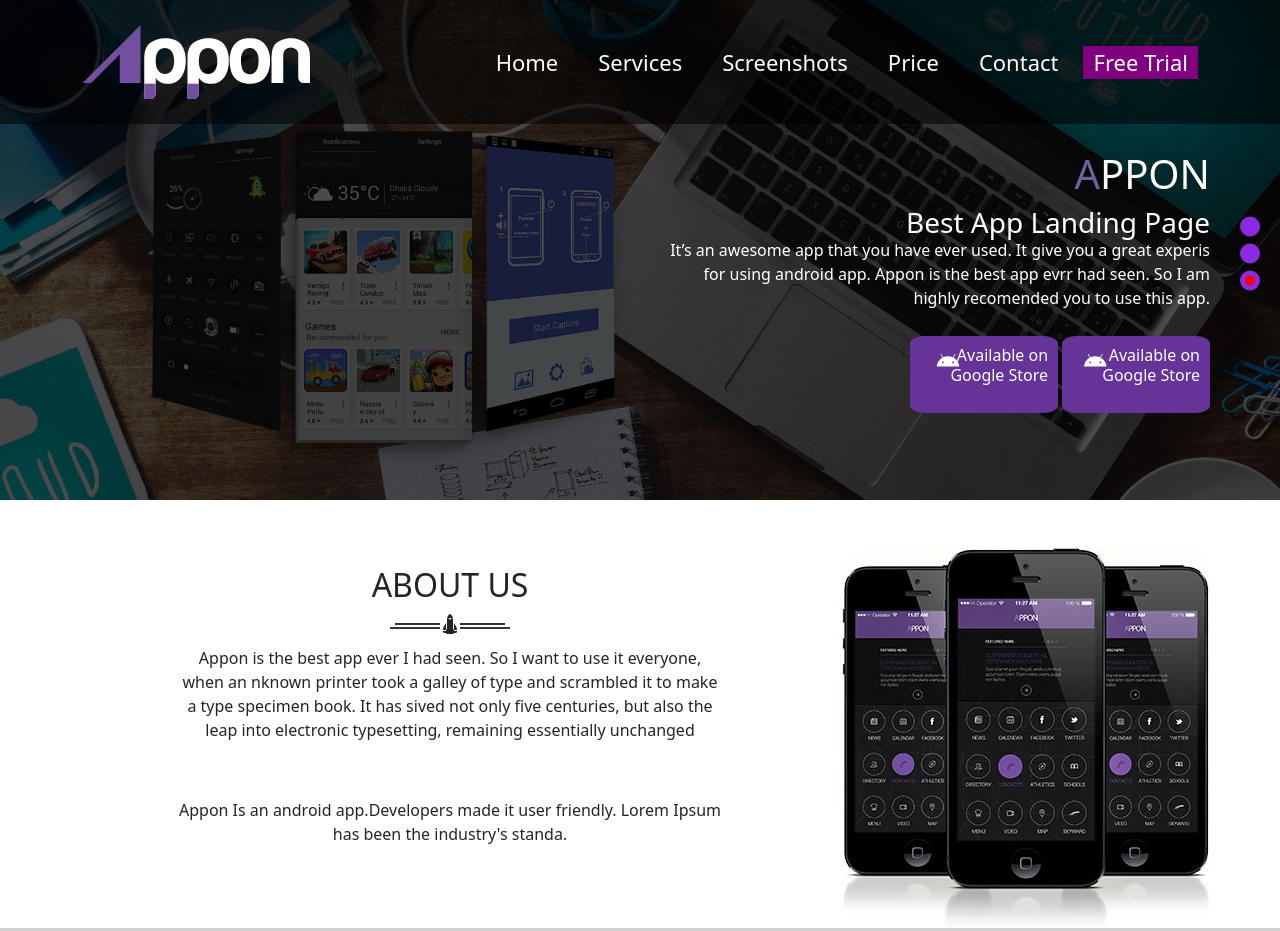
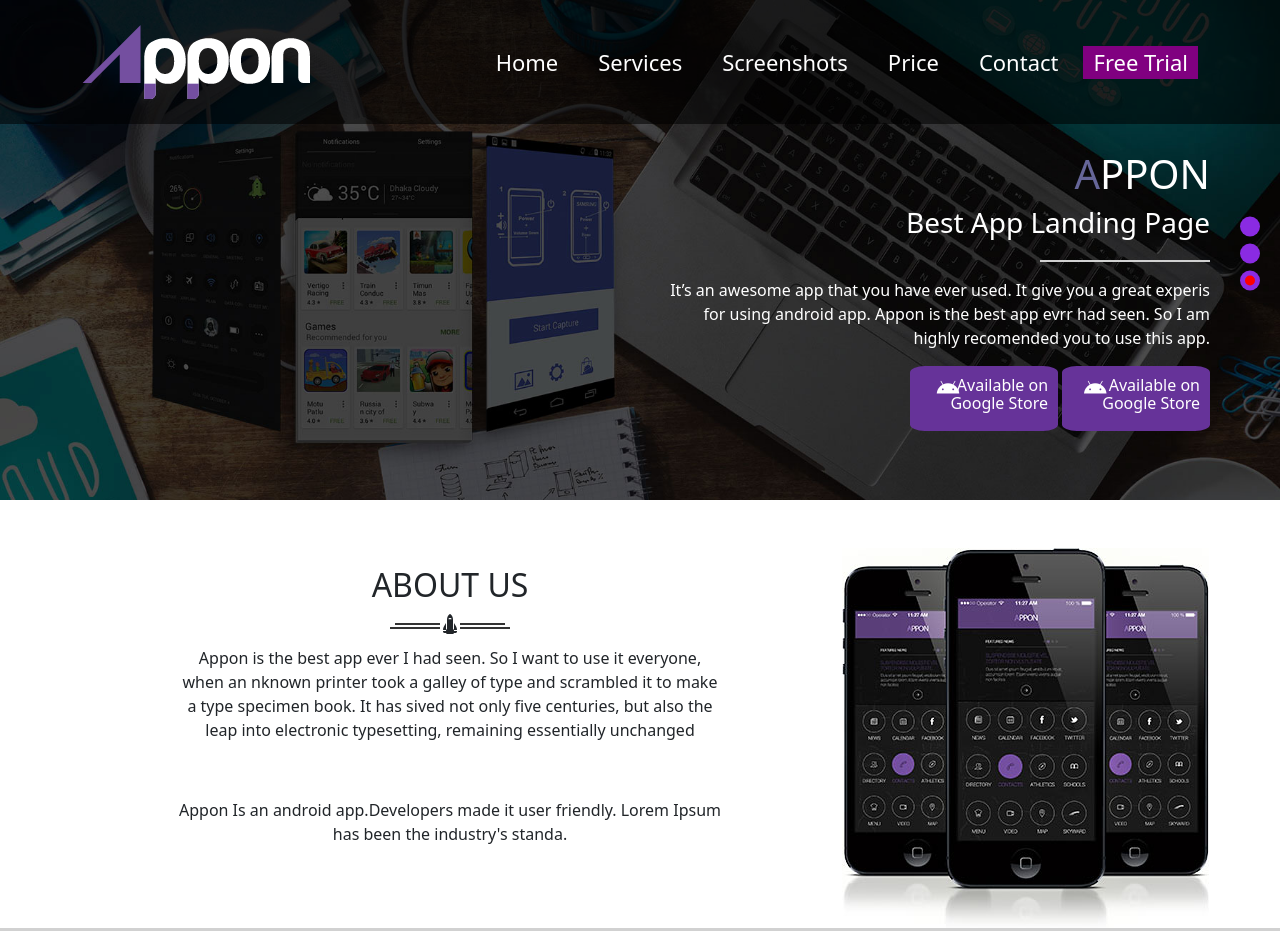
Before and after one commit to jabadulislam60/Appon, a plain HTML site: page index.html in a window 1280 px wide. Shown: the top 931 px of the page. Drawn offline with Linux system fonts and the light colour scheme.

Commit message:
JIR Appon

```diff
--- a/css/style.css
+++ b/css/style.css
@@ -69,20 +69,31 @@ ul{
     position: relative;
 }
 .ban_text{
+    position: relative;
     text-align: right;
     position: absolute;
     color: #fff;
     top: 150px;
     right: 0;
-    z-index: 1
-    ;
+    z-index: 1;
+
+}
+.ban_text::after{
+    position: absolute;
+    width: 170px;
+    height: 2px;
+    top: 110px;
+    right: 0;
+    content: '';
+    background-color: #d1d1d1;
 }
 .ban_text h1::first-letter {
     color: #666699;
 }
 .ban_text P{
     max-width: 550px;
-    padding: 10px 0;
+    padding-top: 50px;
+    /* padding: 40px 0; */
 }
 .ban_btn{
     position: relative;
@@ -92,10 +103,13 @@ ul{
 .ban_btn a{
     color: #fff;
     padding-left: 40px;
+
     padding-right: 10px;
     background-color: #663399;
     border-radius: 10%;
-
+}
+.ban_btn p{
+    padding-top: 8px;
 }
 .ban_btn a:hover{
     color: #fff;
```
Also changed, not shown: 1 other file.
